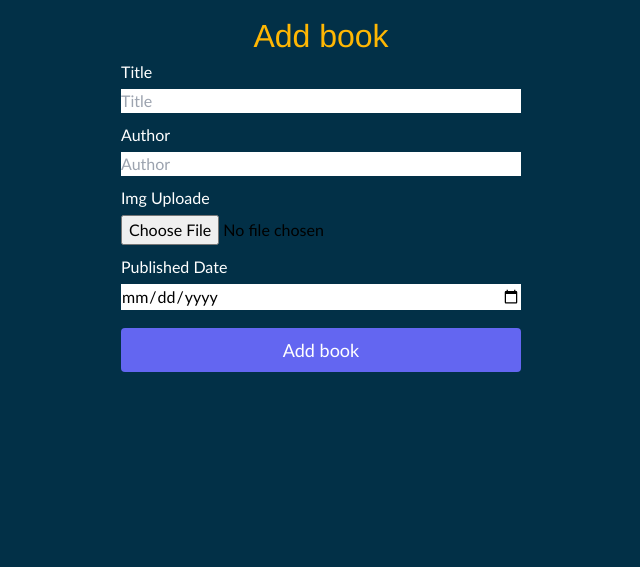
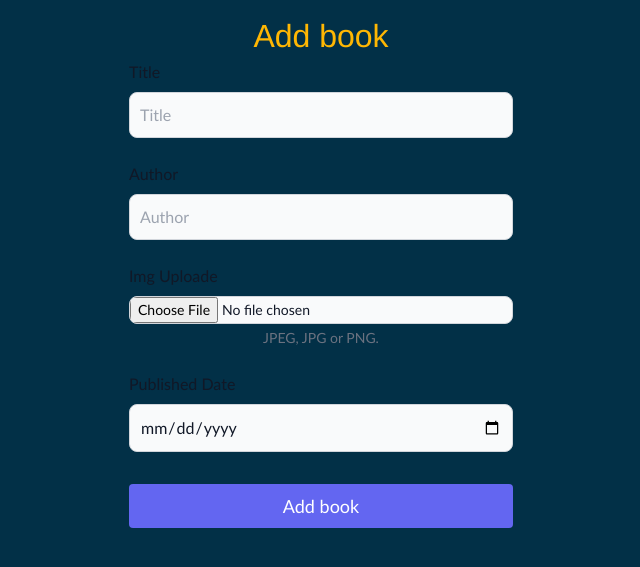
Before and after one commit to fsemke/library_website, a Flask app: page /addbook in a window 1280 px wide. Shown: the part 88-655 px from the top of the page, without its empty margins (319-959 px from the left). Run offline with Flask 3, Linux system fonts and the light colour scheme; the visitor is signed in with stand-in values (Sample User, id 1); some libraries are stand-ins or nearby versions.

Commit message:
added adminNotes for every book

```diff
--- a/src/app.py
+++ b/src/app.py
@@ -54,11 +54,11 @@ class Book(db.Model):
     __tablename__ ='book'
 
     id = db.Column(db.Integer, primary_key=True)
-    title = db.Column(db.String(128), nullable=False)
+    title = db.Column(db.String(128), unique=True, nullable=False)
     author = db.Column(db.String(128), nullable=False)
     published_date = db.Column(db.Date, nullable=False)
     img_url = db.Column(db.String(128), nullable=True)
-
+    admin_notes = db.Column(db.String(128), nullable=True)
     borrowed_from = db.Column(db.Integer, db.ForeignKey('user.id'), nullable=True)
     borrowed_date = db.Column(db.Date, nullable=True)
     user = db.relationship('User', back_populates='books')
@@ -200,6 +200,16 @@ def book_detail(book_id):
         )\
         .limit(15)
     return render_template('book_detail.html', book=book, history=history, loggedIn=True)
+
+@app.route('/book/<int:book_id>/note', methods=['POST'])
+@login_required
+def save_note(book_id):
+    if not current_user.admin:
+        return redirect(url_for('book_detail', book_id=book_id))
+    book = Book.query.get_or_404(book_id)
+    book.admin_notes = request.form['textarea']
+    db.session.commit()
+    return redirect(url_for('book_detail', book_id=book_id))
 
 @app.route('/bookreturn/<int:book_id>', methods=['POST'])
 @login_required
--- a/src/static/style.css
+++ b/src/static/style.css
@@ -82,21 +82,6 @@ p {
 	justify-content: center;
 }
 
-.addBook form {
-	display: flex;
-	width: 400px;
-	flex-direction: column;
-}
-
-.addBook label {
-	margin-bottom: 5px;
-}
-
-.addBook input,
-.addBook button {
-	margin-bottom: 10px;
-}
-
 .notAvailable {
 	background-color: rgb(179, 179, 179) !important;
 }
--- a/src/templates/add_book.html
+++ b/src/templates/add_book.html
@@ -14,23 +14,34 @@ Welcome
 
     <div class="addBook">
       <form method="post" enctype="multipart/form-data">
-        <label for="title" class="text-white">Title</label>
-        <input type="text" required name="title" placeholder="Title" id="title">
+        <div class="w-96 grid gap-6 mb-6 md:grid-cols-1">
+          <div>
+            <label for="title" class="block mb-2 font-medium text-gray-900 dark:text-white">Title</label>
+            <input type="text" required name="title" placeholder="Title" id="title" class="bg-gray-50 border border-gray-300 text-gray-900 rounded-lg focus:ring-blue-500 focus:border-blue-500 block w-full p-2.5 dark:bg-gray-700 dark:border-gray-600 dark:placeholder-gray-400 dark:text-white dark:focus:ring-blue-500 dark:focus:border-blue-500">
+          </div>
 
-        <label for="author" class="text-white">Author</label>
-        <input type="text" required name="author" placeholder="Author" id="author">
+          <div>
+            <label for="author" class="block mb-2 font-medium text-gray-900 dark:text-white">Author</label>
+            <input type="text" required name="author" placeholder="Author" id="author" class="bg-gray-50 border border-gray-300 text-gray-900 rounded-lg focus:ring-blue-500 focus:border-blue-500 block w-full p-2.5 dark:bg-gray-700 dark:border-gray-600 dark:placeholder-gray-400 dark:text-white dark:focus:ring-blue-500 dark:focus:border-blue-500">
+          </div>
 
-        <label for="image" class="text-white">Img Uploade</label>
-        <input type="file" required name="image" id="image">
+          <div>
+            <label for="image" class="block mb-2 font-medium text-gray-900 dark:text-white">Img Uploade</label>
+            <input type="file" required name="image" id="image" class="block w-full text-sm text-gray-900 border border-gray-300 rounded-lg cursor-pointer bg-gray-50 dark:text-gray-400 focus:outline-none dark:bg-gray-700 dark:border-gray-600 dark:placeholder-gray-400" aria-describedby="file_input_help" id="file_input">
+            <p class="mt-1 text-sm text-gray-500 dark:text-gray-300" id="file_input_help">JPEG, JPG or PNG.</p>
+          </div>
 
-        <label for="published_date" class="text-white">Published Date</label>
-        <input type="date" required name="published_date" id="published_date">
+          <div>
+            <label for="published_date" class="block mb-2 font-medium text-gray-900 dark:text-white">Published Date</label>
+            <input type="date" required name="published_date" id="published_date" class="bg-gray-50 border border-gray-300 text-gray-900 rounded-lg focus:ring-blue-500 focus:border-blue-500 block w-full p-2.5 dark:bg-gray-700 dark:border-gray-600 dark:placeholder-gray-400 dark:text-white dark:focus:ring-blue-500 dark:focus:border-blue-500">
+          </div>
 
-        <button type="submit" value="Uploade"
-        class="text-white bg-indigo-500 border-0 py-2 px-6 focus:outline-none hover:bg-indigo-600 rounded text-lg mt-2"
-        [disabled]="!userForm.form.valid">
-        Add book
-        </button>
+          <button type="submit" value="Uploade"
+          class="text-white bg-indigo-500 border-0 py-2 px-6 focus:outline-none hover:bg-indigo-600 rounded text-lg mt-2"
+          [disabled]="!userForm.form.valid">
+          Add book
+          </button>
+        </div>
       </form>
     </div>
 
```
Also changed, not shown: src/templates/book_detail.html (+10 -0 lines), src/templates/edit_book.html (+24 -13 lines).
